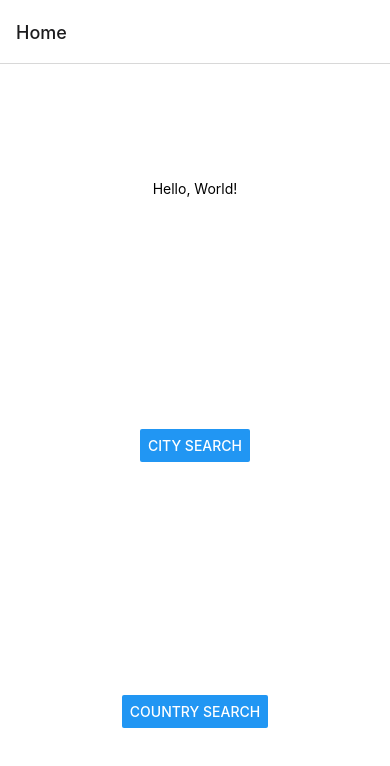
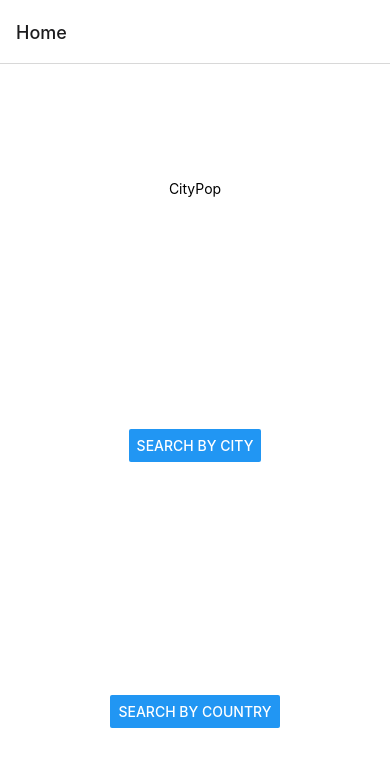
Before and after one commit to RobotGandhi/CityPop, a React Native app: screen / in a window 390 px wide. Shown: the top 766 px of the page. Built offline with nearby package versions, Linux system fonts and the light colour scheme.

Commit message:
Updated displayed text

```diff
--- a/Components.tsx
+++ b/Components.tsx
@@ -15,13 +15,13 @@ const HomeScreen: React.FC<{}> = () => {
   const navigation = useNavigation<NativeStackNavigationProp<StackParams>>();
   return (
     <View style={styles.container}>
-      <Text>Hello, World!</Text>
+      <Text>CityPop</Text>
       <Button
-        title="City Search"
+        title="Search by City"
         onPress={() => navigation.navigate("CitySearch")} // Adds another screen to the stack.
       />
       <Button
-        title="Country Search"
+        title="Search by Country"
         onPress={() => navigation.navigate("CountrySearch")}
       />
     </View>
@@ -35,7 +35,7 @@ const CitySearchScreen: React.FC<{}> = () => {
   const [isLoading, setIsLoading] = React.useState(false);
   if(!isLoading && error == "") { return (
     <View style={styles.container}>
-      <Text>Välkommen till sökskärmen för städer</Text>
+      <Text>Search by City</Text>
       <TextInput style={styles.input}
         value={searchTerm}
         onChangeText={(text) => setSearchTerm(text)}
@@ -81,7 +81,7 @@ const CountrySearchScreen: React.FC<{}> = () => {
   const [isLoading, setIsLoading] = React.useState(false);
   if(!isLoading && error == "") { return (
     <View style={styles.container}>
-      <Text>Välkommen till sökskärmen för länder</Text>
+      <Text>Search by Country</Text>
       <TextInput style={styles.input}
         value={searchTerm}
         onChangeText={(text) => setSearchTerm(text)}
@@ -126,10 +126,10 @@ const CountrySearchScreen: React.FC<{}> = () => {
 const CityScreen: React.FC<CityProps> = (props) => {
   return (
     <View style={styles.container}>
-      <Text>Välkommen till stadsskärmen för {props.route.params.name}</Text>
+      <Text>{props.route.params.name}</Text>
       <Button // TODO: Add text and make button return user to home screen.
-        title={props.route.params.pop.toString()} // Quick test of parameter implementation
-        onPress={() => console.log("Tja")}
+        title={"Population: " + props.route.params.pop.toString()} // Quick test of parameter implementation
+        disabled
       />
     </View>
   );
```
